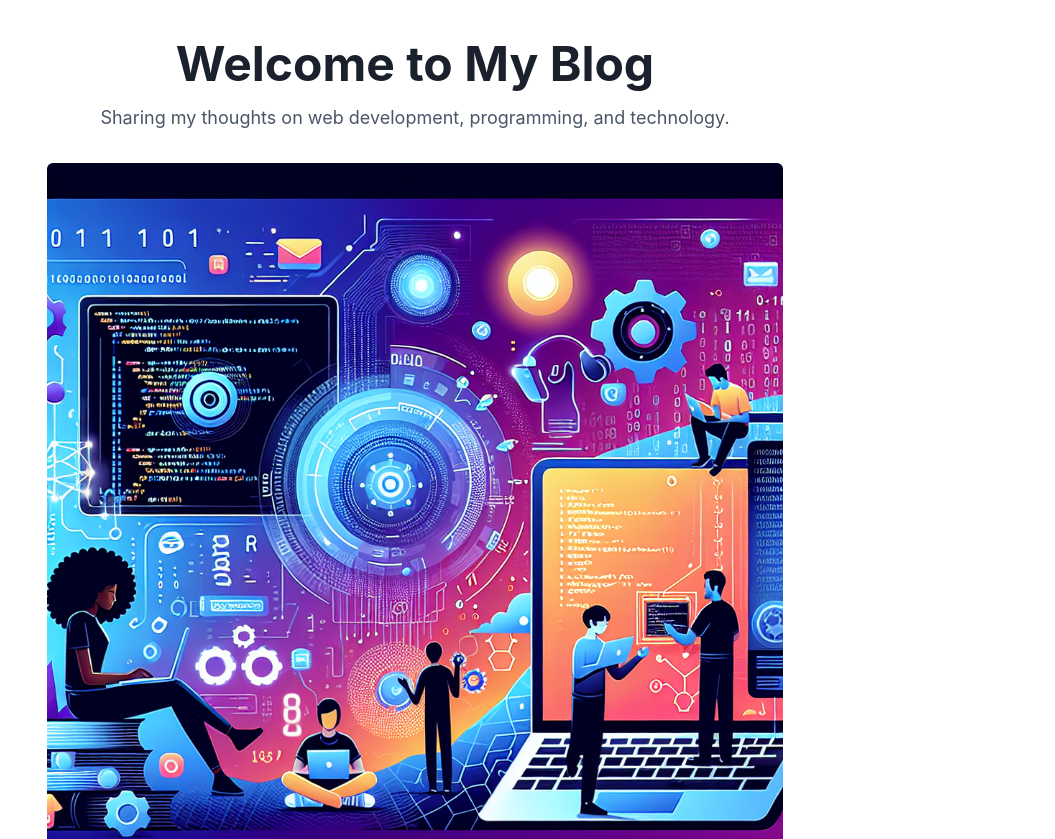
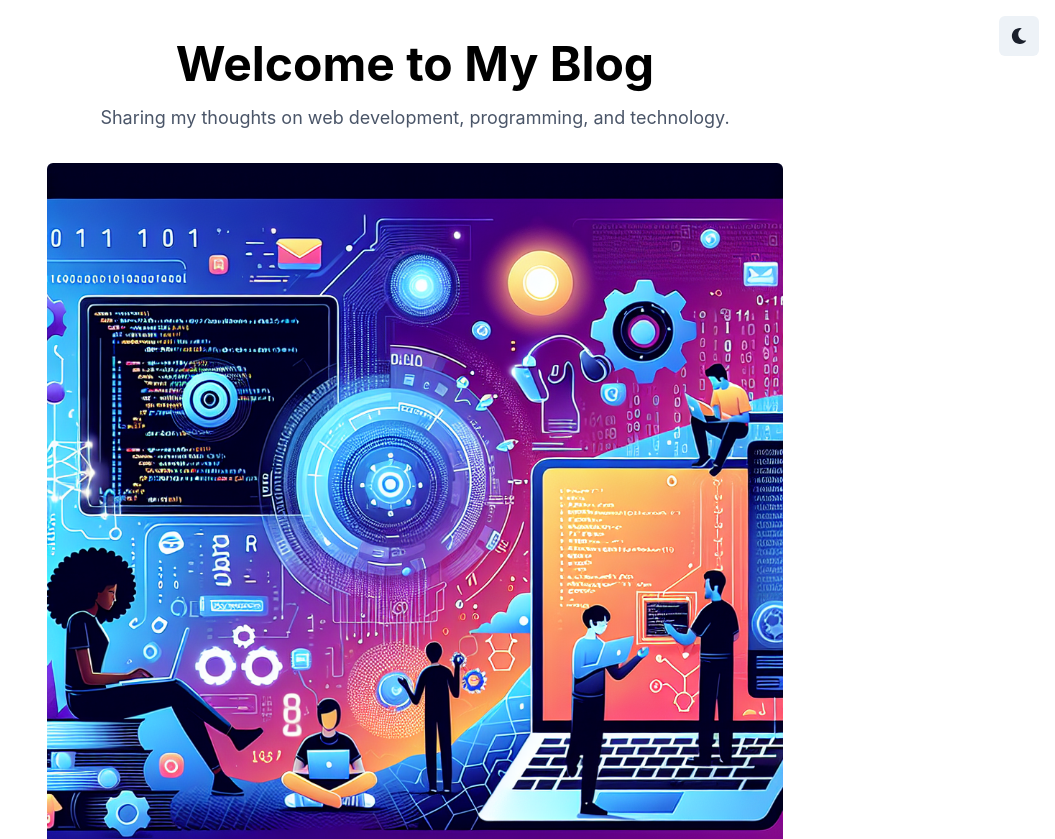
Before and after one commit to GPT-Engineer-App-Dev/unique-bloggy, a React (Vite) app: page / in a window 1280 px wide. Shown: the top 839 px of the page, without its empty margins (225-1280 px from the left). Built offline with nearby package versions, Linux system fonts and the light colour scheme.

Commit message:
Implemented dark mode feature with a toggle switch for the personal blog website.

```diff
--- a/package.json
+++ b/package.json
@@ -28,7 +28,8 @@
         "react": "^18.2.0",
         "react-dom": "^18.2.0",
         "react-icons": "^4.12.0",
-        "react-router-dom": "^6.20.1"
+        "react-router-dom": "^6.20.1",
+        "react-switch": "^7.0.0"
     },
     "prettier": {
         "printWidth": 99999999
--- a/src/App.jsx
+++ b/src/App.jsx
@@ -1,10 +1,27 @@
 import { Route, BrowserRouter as Router, Routes } from "react-router-dom";
 import Index from "./pages/Index.jsx";
 import NewPost from "./pages/NewPost.jsx";
+import { useColorMode, IconButton } from "@chakra-ui/react";
+import { FaSun, FaMoon } from "react-icons/fa";
+
+const ColorModeSwitcher = () => {
+  const { colorMode, toggleColorMode } = useColorMode();
+  return (
+    <IconButton
+      aria-label="Toggle dark mode"
+      icon={colorMode === "light" ? <FaMoon /> : <FaSun />}
+      onClick={toggleColorMode}
+      position="fixed"
+      top="1rem"
+      right="1rem"
+    />
+  );
+};
 
 function App() {
   return (
     <Router>
+      <ColorModeSwitcher />
       <Routes>
         <Route exact path="/" element={<Index />} />
       <Route path="/new-post" element={<NewPost />} />
--- a/src/main.jsx
+++ b/src/main.jsx
@@ -1,7 +1,7 @@
 import React from "react";
 import ReactDOM from "react-dom/client";
 import App from "./App.jsx";
-import { ChakraProvider, extendTheme } from "@chakra-ui/react";
+import { ChakraProvider, extendTheme, ColorModeScript } from "@chakra-ui/react";
 
 const colors = {
   brand: {
@@ -16,6 +16,7 @@ const theme = extendTheme({ colors });
 ReactDOM.createRoot(document.getElementById("root")).render(
   <React.StrictMode>
     <ChakraProvider theme={theme}>
+      <ColorModeScript />
       <App />
     </ChakraProvider>
   </React.StrictMode>
--- a/src/pages/Index.jsx
+++ b/src/pages/Index.jsx
@@ -1,4 +1,4 @@
-import { Container, VStack, Heading, Text, Box, Image, Link, Button } from "@chakra-ui/react";
+import { Container, VStack, Heading, Text, Box, Image, Link, Button, useColorModeValue } from "@chakra-ui/react";
 import { FaTwitter, FaGithub, FaLinkedin } from "react-icons/fa";
 import { useEffect, useState } from "react";
 import { Link as RouterLink } from "react-router-dom";
@@ -12,7 +12,7 @@ const Index = () => {
   }, []);
 
   return (
-    <Container centerContent maxW="container.md" py={10}>
+    <Container centerContent maxW="container.md" py={10} bg={useColorModeValue("white", "gray.800")} color={useColorModeValue("black", "white")}>
       <VStack spacing={8} align="stretch">
         <Box textAlign="center">
           <Heading as="h1" size="2xl" mb={4}>
```
Also changed, not shown: 1 other file (tests, documents, lock files or other folders).
